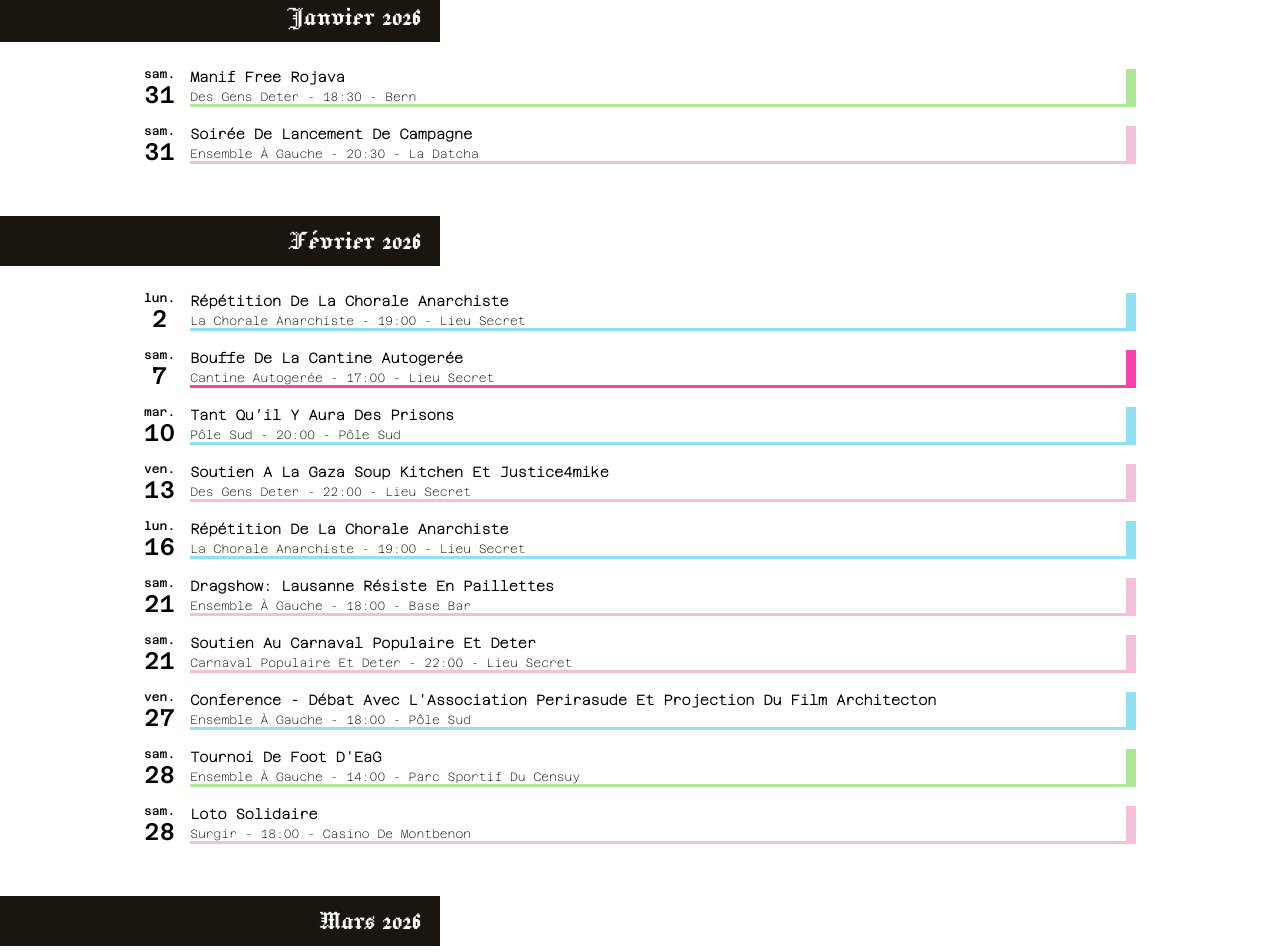
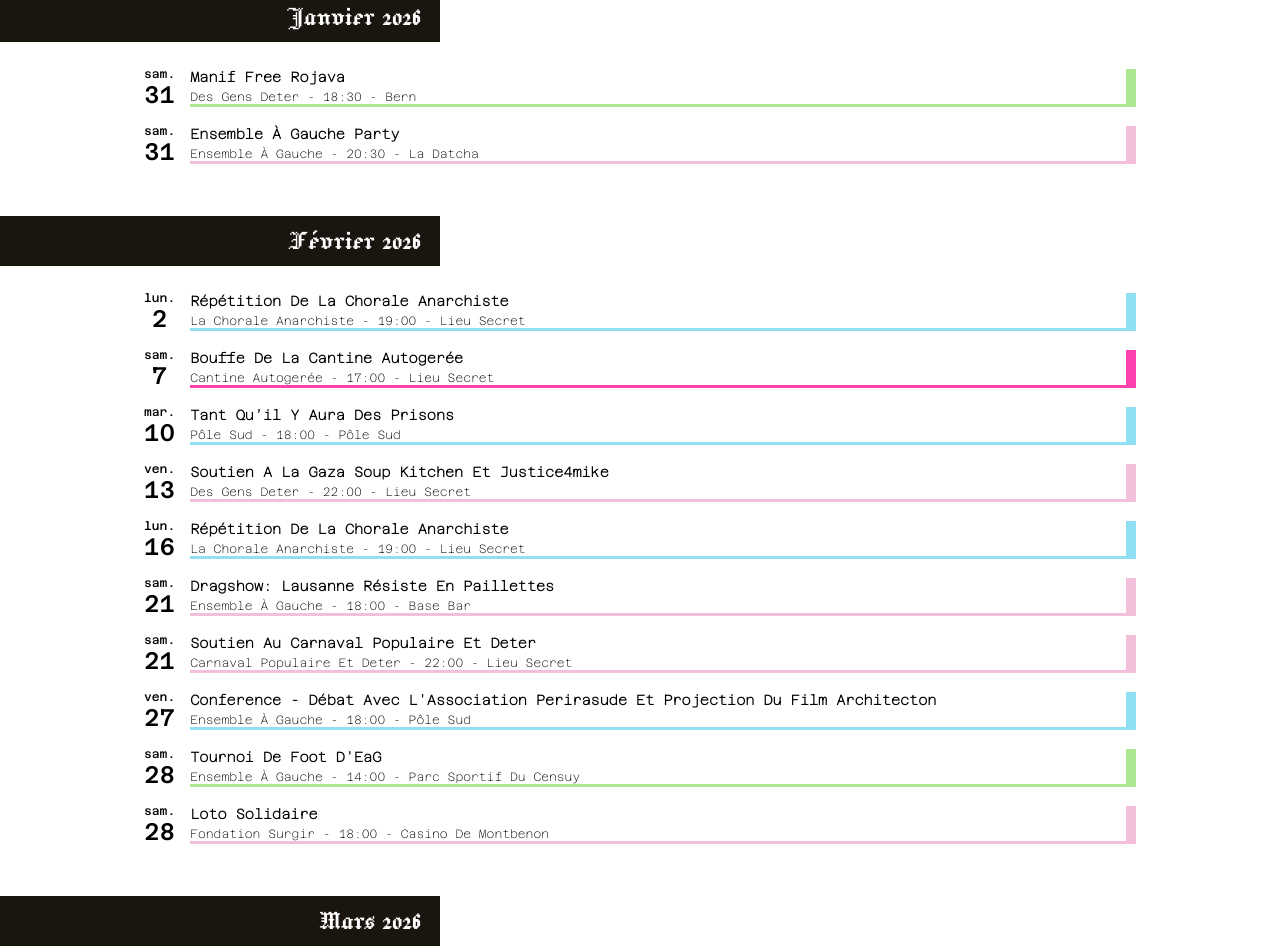
Before and after one commit to lausannedeter/lausannedeter, a Nuxt app: page /calendrier in a window 1280 px wide. Shown: the part 320-1272 px from the top of the page. Built offline with nearby package versions, Linux system fonts and the light colour scheme.

Commit message:
Fixed details on json file... + added download option for calendar affiche

```diff
--- a/components/CalendarMonthContainer.vue
+++ b/components/CalendarMonthContainer.vue
@@ -24,7 +24,7 @@ const props = defineProps({
 
         <div v-if="affiche && affiche.link !== ''" class="download-link-container">
             <span class="link-text">
-                Télécharge <a class="link">l'agenda vresion pdf</a> et imprime le pour ton lieu co'
+                Télécharge <a class="link" :href="`/affiches/${affiche.link}`" download="">l'agenda vresion pdf</a> et imprime le pour ton lieu co'
             </span>
         </div>
 
--- a/data/events.json
+++ b/data/events.json
@@ -32,12 +32,12 @@
             "title": "Tant qu’il y aura des prisons",
             "slug": "tant-quil-y-aura-des-prisons-2026-02-10",
             "description": "Conference “Tant qu’il y aura des prisons” avec Gwenola Ricordeau",
-            "startDate": "2026-02-10T20:00",
-            "endDate": "2026-02-10T22:00",
+            "startDate": "2026-02-10T18:00",
+            "endDate": "2026-02-10T20:00",
             "organizer": "Pôle sud",
             "image": "polesud.jpg",
             "location": "Pôle sud",
-            "link": "https://www.instagram.com/polesud_lausanne/",
+            "link": "https://polesud.ch/evenement/tant-quil-y-aura-des-prisons/",
             "category": "confs",
             "status": ""
         },
@@ -87,13 +87,13 @@
             "id": 5,
             "title": "Loto solidaire",
             "slug": "loto-solidaire-2026-02-28",
-            "description": "Ça revient ! Après le succès de l’année dernière, le Loto des Multi fait son grand retour ! Animé par @merryqueersmas, cette soirée pleine de fun et de surprises soutient notre programme Multiplicatrices. Plus d’infos très bientôt ! La billetterie ouvrira prochainement, avec tous les détails pour participer. Préparez-vous à une soirée pleine de surprises et de tonnes de prix à gagner… on a hâte de vous retrouver !",
+            "description": "SAVE THE DATE – LOTO DES MULTI ! ⚡ \n\n📅 Samedi 28 février\n🕕 Portes ouvertes à 18h – Loto à 19h \n📍 Casino de Montbenon \n\n⚡ Ça revient ! Après le succès de l’année dernière, le Loto des Multi fait son grand retour ! \n⚡ Animé par @merryqueersmas, cette soirée pleine de fun et de surprises soutient notre programme Multiplicatrices. \n⚡ Plus d’infos très bientôt ! La billetterie ouvrira prochainement, avec tous les détails pour participer. \n⚡ Préparez-vous à une soirée pleine de surprises et de tonnes de prix à gagner… on a hâte de vous retrouver !",
             "startDate": "2026-02-28T18:00",
             "endDate": "2026-02-28T20:00",
-            "organizer": "Surgir",
-            "image": "event.png",
+            "organizer": "Fondation Surgir",
+            "image": "loto_surgir.webp",
             "location": "Casino de Montbenon",
-            "link": "https://www.instagram.com/fondationsurgir/",
+            "link": "https://www.instagram.com/p/DT0hBuxAkDB/",
             "category": "soirees",
             "status": ""
         },
@@ -107,7 +107,7 @@
             "organizer": "Carnaval populaire et deter",
             "image": "event.png",
             "location": "Cylure",
-            "link": "https://www.instagram.com/cylure/",
+            "link": "",
             "category": "soirees",
             "status": ""
         },
@@ -121,7 +121,7 @@
             "organizer": "Stalingrad et l'altitude",
             "image": "event.png",
             "location": "Tortue (Ge)",
-            "link": "https://www.instagram.com/cylure/",
+            "link": "",
             "category": "soirees",
             "status": ""
         },
@@ -225,15 +225,15 @@
         },
         {
             "id": 15,
-            "title": "Soirée de Lancement de campagne",
-            "slug": "soiree-lancement-2026-01-31",
-            "description": "Soirée de Lancement de campagne Ensemble à gauche",
+            "title": "Ensemble à Gauche Party",
+            "slug": "ensemble-a-gauche-party-2026-01-31",
+            "description": "Notre candidate à l'élection complémentaire @agathe.raboud.sidorenko sera aux platines, suivie de Prêtesse Fatale et de Balkis Guetta !\n\nVenez danser avec nous et rencontrer Ensemble à Gauche !",
             "startDate": "2026-01-31T20:30",
             "endDate": "2026-01-31T23:59",
             "organizer": "Ensemble à Gauche",
-            "image": "eag.jpg",
+            "image": "eag_party.jpeg",
             "location": "La Datcha",
-            "link": "https://www.instagram.com/eag_vaud/",
+            "link": "https://www.instagram.com/p/DTm5FrbjHyG/?hl=fr",
             "category": "soirees",
             "status": ""
         },
@@ -268,10 +268,10 @@
         {
             "id": 18,
             "title": "Atelier participatif, réparation de vélo",
-            "slug": "permanence-velo-2026-02-03",
+            "slug": "permanence-velo-2026-02-02",
             "description": "Atelier participatif de réparation, location et vente de vélos d'occasion",
-            "startDate": "2026-02-03T17:00",
-            "endDate": "2026-02-03T20:00",
+            "startDate": "2026-02-02T17:00",
+            "endDate": "2026-02-02T20:00",
             "organizer": "Axecycle",
             "image": "axecycle.jpg",
             "location": "Place de la Riponne 10",
@@ -282,7 +282,7 @@
         {
             "id": 19,
             "title": "Atelier participatif, réparation de vélo",
-            "slug": "permanence-velo-2026-05-03",
+            "slug": "permanence-velo-2026-02-05",
             "description": "Atelier participatif de réparation, location et vente de vélos d'occasion",
             "startDate": "2026-02-05T17:00",
             "endDate": "2026-02-05T20:00",
@@ -296,10 +296,10 @@
         {
             "id": 20,
             "title": "Atelier participatif, réparation de vélo",
-            "slug": "permanence-velo-2026-02-10",
+            "slug": "permanence-velo-2026-02-09",
             "description": "Atelier participatif de réparation, location et vente de vélos d'occasion",
-            "startDate": "2026-02-10T17:00",
-            "endDate": "2026-02-10T20:00",
+            "startDate": "2026-02-09T17:00",
+            "endDate": "2026-02-09T20:00",
             "organizer": "Axecycle",
             "image": "axecycle.jpg",
             "location": "Place de la Riponne 10",
@@ -324,10 +324,10 @@
         {
             "id": 22,
             "title": "Atelier participatif, réparation de vélo",
-            "slug": "permanence-velo-2026-02-17",
+            "slug": "permanence-velo-2026-02-16",
             "description": "Atelier participatif de réparation, location et vente de vélos d'occasion",
-            "startDate": "2026-02-17T17:00",
-            "endDate": "2026-02-17T20:00",
+            "startDate": "2026-02-16T17:00",
+            "endDate": "2026-02-16T20:00",
             "organizer": "Axecycle",
             "image": "axecycle.jpg",
             "location": "Place de la Riponne 10",
@@ -352,10 +352,10 @@
         {
             "id": 24,
             "title": "Atelier participatif, réparation de vélo",
-            "slug": "permanence-velo-2026-24-12",
+            "slug": "permanence-velo-2026-02-23",
             "description": "Atelier participatif de réparation, location et vente de vélos d'occasion",
-            "startDate": "2026-02-24T17:00",
-            "endDate": "2026-02-24T20:00",
+            "startDate": "2026-02-23T17:00",
+            "endDate": "2026-02-23T20:00",
             "organizer": "Axecycle",
             "image": "axecycle.jpg",
             "location": "Place de la Riponne 10",
@@ -366,7 +366,7 @@
         {
             "id": 26,
             "title": "Atelier participatif, réparation de vélo",
-            "slug": "permanence-velo-2026-26-12",
+            "slug": "permanence-velo-2026-02-26",
             "description": "Atelier participatif de réparation, location et vente de vélos d'occasion",
             "startDate": "2026-02-26T17:00",
             "endDate": "2026-02-26T20:00",
--- a/pages/calendrier/[slug].vue
+++ b/pages/calendrier/[slug].vue
@@ -39,7 +39,7 @@ const event = events.find(
         <div v-if="event.link" class="usefull-links">
             <h3 class="links-title">Liens utiles:</h3>
             <div class="links-container">
-                <a :href="event.link" class="link">{{ event.organizer }}</a>
+                <a :href="event.link" target="_blank" class="link">{{ event.organizer }}</a>
             </div>
         </div>
 
@@ -96,6 +96,7 @@ const event = events.find(
     font-size: 14px;
     width: 100%;
     white-space: pre-wrap;
+    text-transform: capitalize;
 }
 
 .usefull-links {
```
Also changed, not shown: public/event/eag_party.jpeg (added), public/event/loto_surgir.webp (added).
